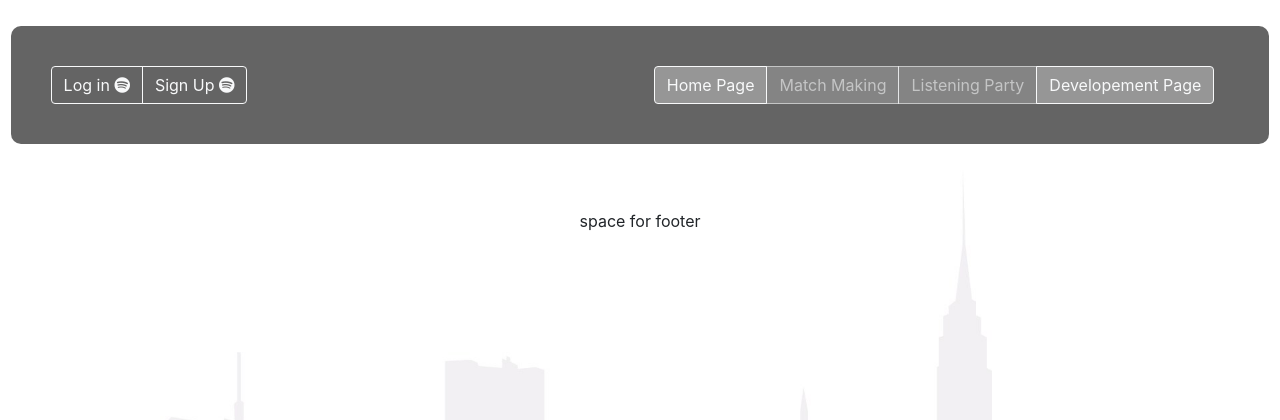
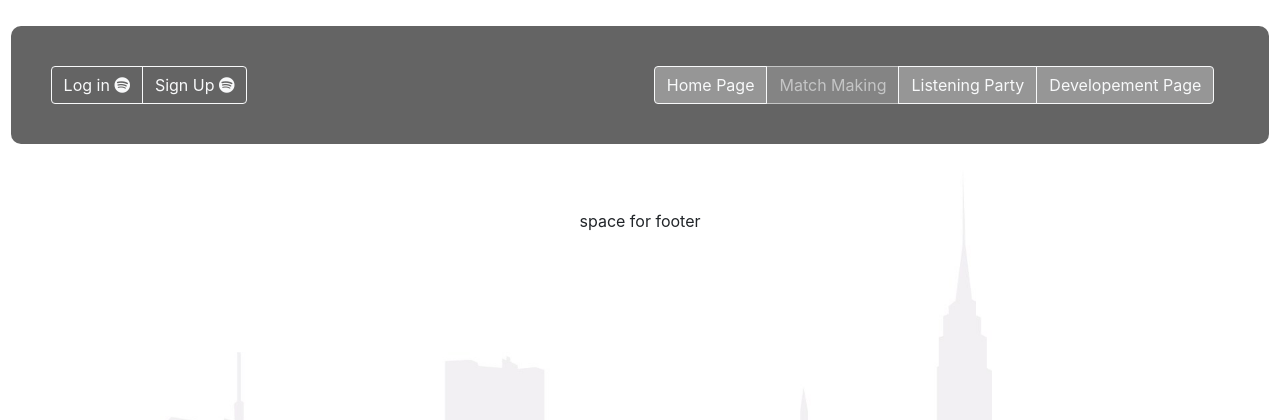
Before and after one commit to AustinAlloway/-GME, a Django app: template GME Project/GME/templates/dev.html in a window 1280 px wide. Shown: the top 420 px of the page. Run offline with Django 3.2, Linux system fonts and the light colour scheme; the template is opened without the code that fills it, so the values that code supplies are empty; some libraries are stand-ins or nearby versions.

Commit message:
update base_layout.html with listening party button being functional and linking to lobby

```diff
--- a/GME Project/GME/templates/base_layout.html
+++ b/GME Project/GME/templates/base_layout.html
@@ -52,7 +52,7 @@
               <div class="btn-group" id="nav_btn_group">
                   <a class="btn btn-outline-light" id="navbutton" role="button" href="/">Home Page</a>
                   <a class="btn btn-outline-light disabled" id="navbutton" role="button" href="/">Match Making</a>
-                  <a class="btn btn-outline-light disabled" id="navbutton" role="button" href="/">Listening Party</a>
+                  <a class="btn btn-outline-light" id="navbutton" role="button" href="/chat/">Listening Party</a>
                   <a class="btn btn-outline-light" id="navbutton" role="button" href="/dev/">Developement Page</a>
               </div>
             </div>
```
